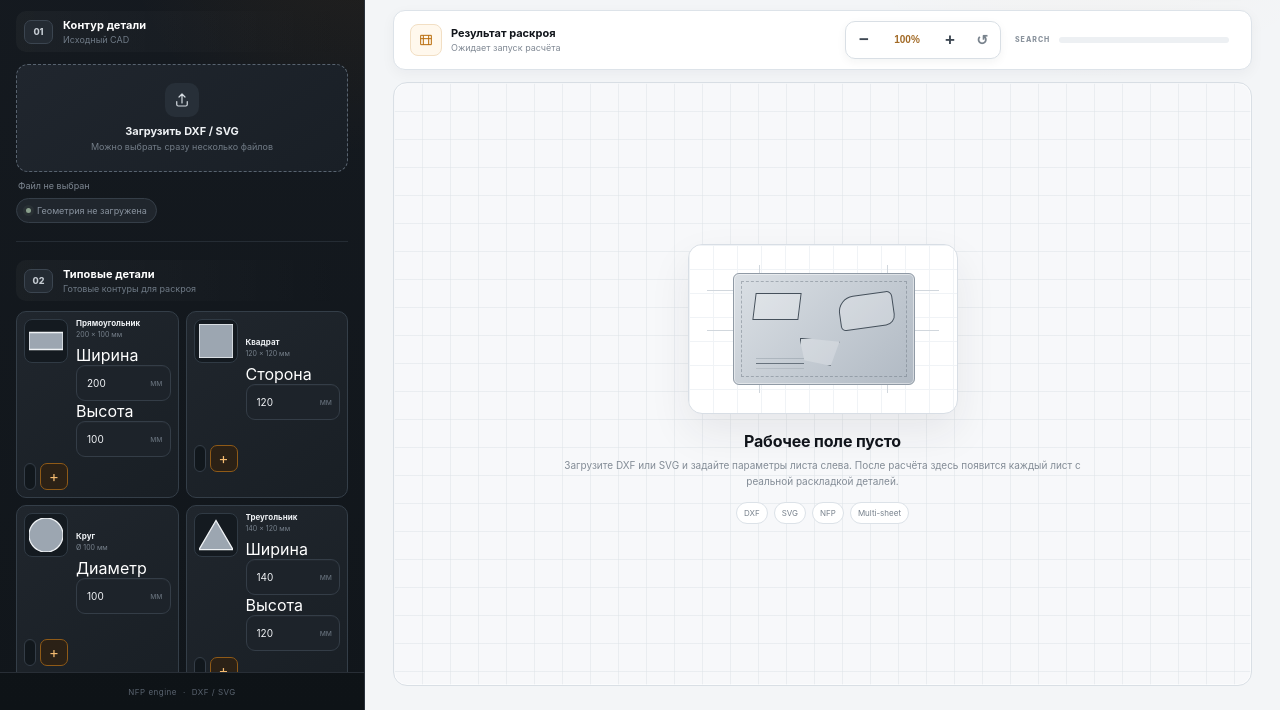
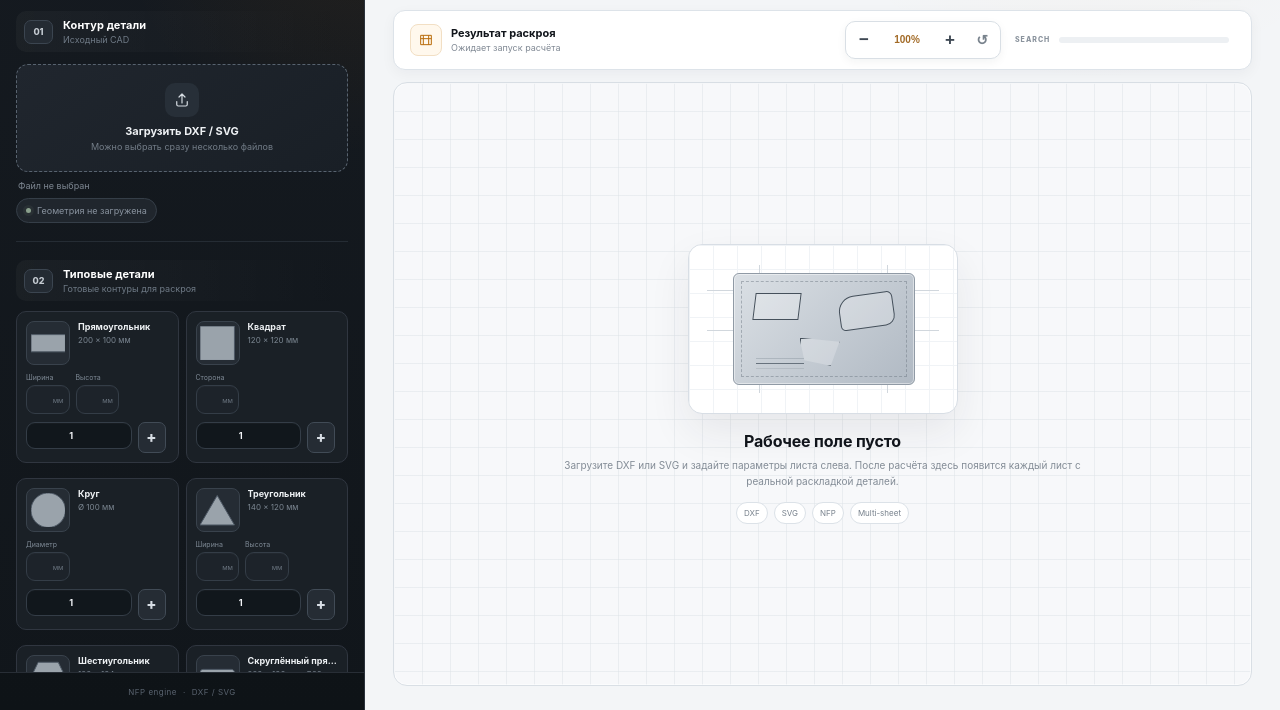
Before and after one commit to lohlohu2012-create/Prodject, a website: page public/index.html in a window 1280 px wide. Shown: the part 90-800 px from the top of the page. Drawn offline with Linux system fonts and the light colour scheme.

Commit message:
Style editable base-shape controls

```diff
--- a/public/styles.css
+++ b/public/styles.css
@@ -919,3 +919,14 @@
 .benchmark-missing>div{border:1px solid #2d363f;background:#1b2026;border-radius:9px;padding:9px}
 .benchmark-missing strong{font-size:8px;color:#a9b2bb}.benchmark-missing p{margin:6px 0 0;color:#7f8a95;font-size:8px;line-height:1.55;word-break:break-word}
 @media(max-width:850px){.benchmark-panel{margin-left:18px;margin-right:18px}.benchmark-cards{grid-template-columns:1fr}.benchmark-missing{grid-template-columns:1fr}}
+
+
+/* Editable base-shape parameters */
+.shape-card{display:grid;grid-template-columns:44px 1fr;gap:8px;align-items:start;padding:9px;background:#1a2026;border:1px solid #303640;border-radius:10px;margin-bottom:8px}
+.shape-thumb{width:44px;height:44px;border-radius:8px;background:#252c34;border:1px solid #39424c;display:grid;place-items:center;overflow:hidden;color:#cfd5dc}
+.shape-thumb svg{width:82%;height:82%}.shape-thumb path{fill:#b8c1ca;fill-opacity:.8;stroke:#4e5965;stroke-width:1}
+.shape-card-copy{min-width:0}.shape-card-copy b{display:block;font-size:9px;line-height:1.25}.shape-card-copy small{display:block;font-size:8px;color:#7c8792;margin-top:3px}
+.shape-card-params{grid-column:1 / -1}.shape-param-grid{display:grid;grid-template-columns:repeat(3,minmax(0,1fr));gap:6px}.shape-param{display:block;color:#7f8a96;font-size:7px}.shape-param>span{display:block;margin:0 0 3px}.shape-param .input-suffix input{height:29px;padding:0 24px 0 7px;font-size:9px}.shape-param .input-suffix em{font-size:7px;right:6px}
+.shape-card-actions{grid-column:1 / -1;display:grid;grid-template-columns:1fr 31px;gap:6px}.shape-card-qty{height:31px;text-align:center}.shape-add{height:31px;border-radius:7px;border:1px solid #414b56;background:#252c34;color:#d7dde4;font-weight:800;cursor:pointer}.shape-add:hover{border-color:#687583;background:#2a333d}
+.selected-part-library{display:grid;grid-template-columns:42px 1fr 30px;gap:8px;align-items:start}.selected-part-library .selected-part-thumb{width:42px;height:42px;display:grid;place-items:center;overflow:hidden;border-radius:7px;background:#252c34;border:1px solid #39424c}.selected-part-library .selected-part-thumb svg{width:88%;height:88%}.selected-part-library .selected-part-thumb path{fill:#b8c1ca;fill-opacity:.82;stroke:#4e5965;stroke-width:1}.selected-part-library .selected-part-info{min-width:0}.selected-part-library .selected-part-info b{display:block;font-size:9px}.selected-part-library .selected-part-info small{display:block;font-size:7px;color:#7d8792;margin-top:3px;line-height:1.3}.selected-part-controls{grid-column:1 / -1;display:grid;grid-template-columns:1fr 31px;gap:6px;align-items:end}.selected-part-settings{grid-column:1 / -1}.selected-part-settings .shape-param-grid{grid-template-columns:repeat(3,minmax(0,1fr))}.selected-part-library .selected-part-qty{height:30px;text-align:center}.selected-part-remove{height:30px;border-radius:7px;border:1px solid #414b56;background:#232930;color:#aeb7c1;cursor:pointer}.selected-part-remove:hover{border-color:#7a5555;color:#eee}
+@media(max-width:1200px){.app-shell{grid-template-columns:330px 1fr}.shape-param-grid,.selected-part-settings .shape-param-grid{grid-template-columns:repeat(2,minmax(0,1fr))}}
```
